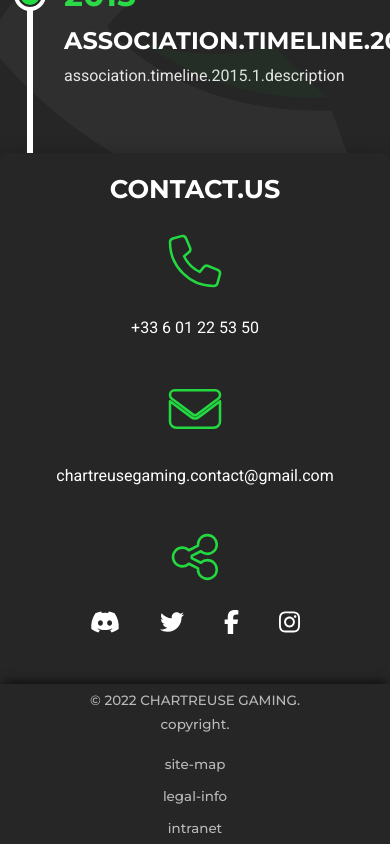
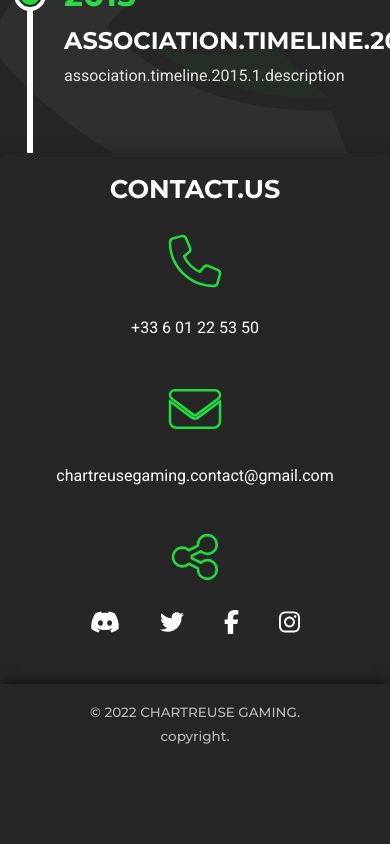
Before and after one commit to Alpes-Esport/Website, a Vue app: page / in a window 390 px wide. Shown: the part 5329-6173 px from the top of the page. After the commit the page ends 6085 px from the top, so only its background shows below. Built offline with nearby package versions, Linux system fonts and the light colour scheme; what @splidejs/vue-splide would draw is missing.

Commit message:
Remove links

```diff
--- a/src/components/global/Footer.vue
+++ b/src/components/global/Footer.vue
@@ -8,11 +8,6 @@
         </p>
         <p>{{ $t("copyright") }}.</p>
       </section>
-      <nav>
-        <router-link to="/">{{ $t("site-map") }}</router-link>
-        <router-link to="/">{{ $t("legal-info") }}</router-link>
-        <router-link to="/">{{ $t("intranet") }}</router-link>
-      </nav>
     </div>
   </footer>
 </template>
@@ -29,7 +24,7 @@ export default {
 </script>
 
 <style scoped lang="scss">
-$footer-height: 70px;
+$footer-height: 50px;
 $font-size: 0.84em;
 
 footer {
@@ -42,11 +37,11 @@ footer {
   align-items: center;
 
   div {
-    padding: 0;
+    padding: 12px;
     height: inherit;
     display: flex;
     align-items: center;
-    justify-content: space-between;
+    justify-content: center;
 
     & * {
       font-family: var(--title-font);
@@ -60,7 +55,6 @@ footer {
       align-items: center;
       justify-content: center;
       flex-wrap: wrap;
-      padding: 0 18px;
       gap: 0 4px;
 
       p {
@@ -73,18 +67,6 @@ footer {
         }
       }
     }
-
-    nav a {
-      font-size: $font-size;
-      height: $footer-height;
-      display: inline-flex;
-      align-items: center;
-      padding: 18px;
-    }
-
-    a:hover {
-      color: var(--subtext-color);
-    }
   }
 }
 
@@ -92,25 +74,9 @@ footer {
   footer {
     height: auto;
 
-    div {
-      flex-flow: column nowrap;
-      align-items: center;
-      justify-content: center;
-
-      section {
-        padding: 0 12px;
-
-        p a {
-          padding: 8px 0;
-          height: unset;
-        }
-      }
-
-      nav a {
-        padding: 8px 4vw;
-        height: unset;
-        flex-flow: column nowrap;
-      }
+    div section p a {
+      padding: 8px 0;
+      height: unset;
     }
   }
 }
@@ -122,12 +88,6 @@ footer {
     section {
       flex-flow: column nowrap;
     }
-
-    nav {
-      display: flex;
-      flex-flow: column nowrap;
-      padding-top: 16px;
-    }
   }
 }
 </style>
```
